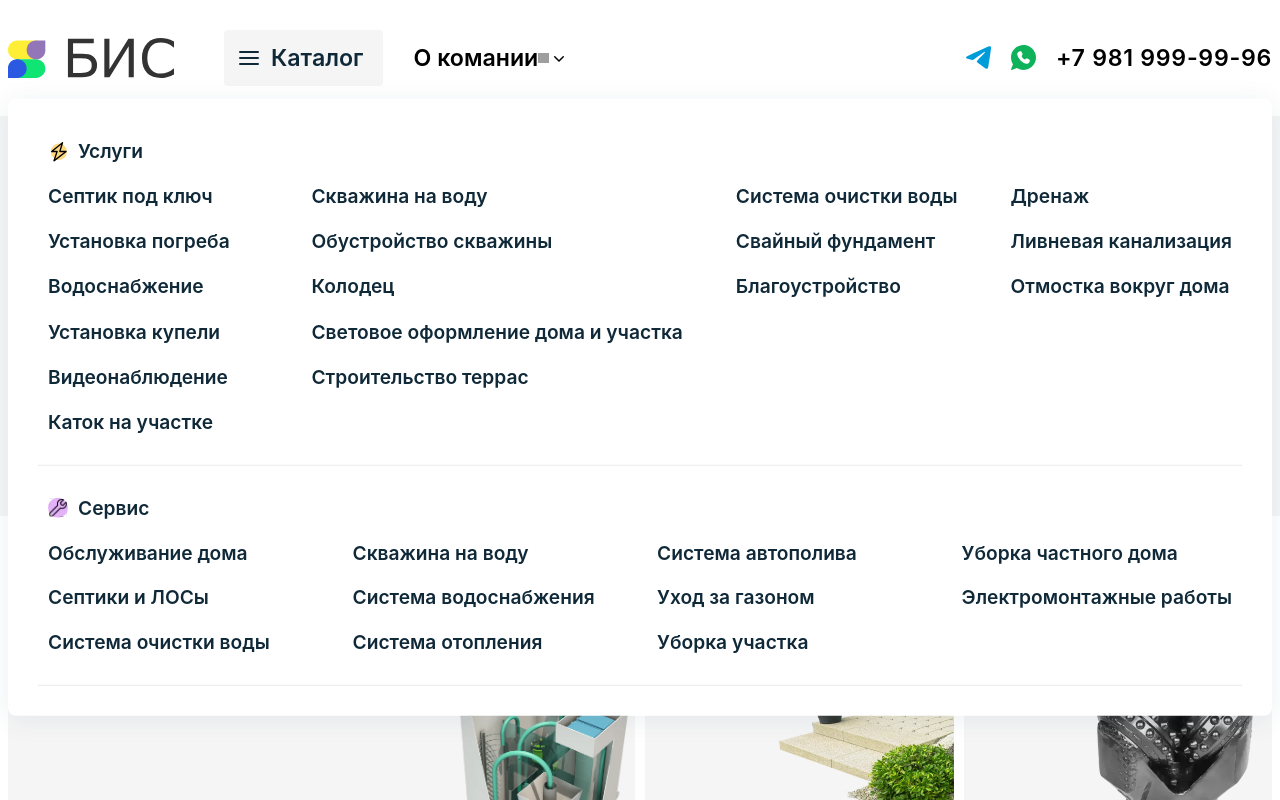
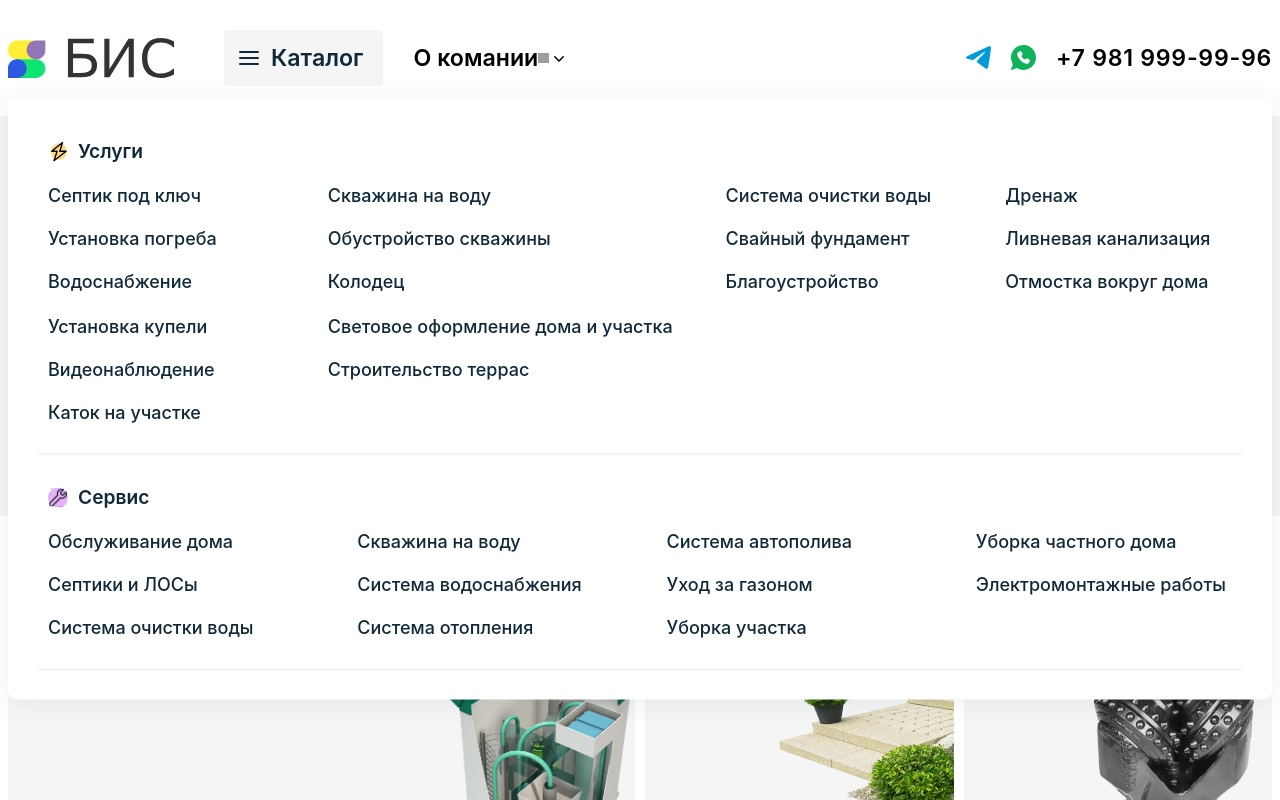
Before and after one commit to ShizLo/bis-tv, a Vue app: page / in a window 1280 px wide. Both pictures are taken after a click on the button "Каталог". Shown: the top 800 px of the page. Built offline with nearby package versions, Linux system fonts and the light colour scheme; grey boxes are pictures that could not be loaded.

Commit message:
Изменил шрифт в выпадающем меню

```diff
--- a/src/components/NavigationCatalog.vue
+++ b/src/components/NavigationCatalog.vue
@@ -9,7 +9,6 @@ export default {
     return {};
   },
   data: () => ({
-
     formIsVisible: 0,
   }),
   methods: {
@@ -21,48 +20,37 @@ export default {
       }
     },
   },
-    props: {
-
-    },
-    computed: {
-
-    }
-}
+  props: {},
+  computed: {},
+};
 </script>
 <template>
-      <Form
-      :class="formIsVisible === 1 ? 'form-feedback__show' : ''"
-      @someEvent="formVisible"/>
+  <Form :class="formIsVisible === 1 ? 'form-feedback__show' : ''" @someEvent="formVisible" />
   <div class="catalog__wrap">
     <ul class="catalog__list">
       <li class="catalog__list-item">
-                <span class="catalog__list-item__header">
-                    <img class="catalog__list-item__header__icon" width="20" height="20" alt="Услуги" src="../assets/icons/uslugi1.svg">
+        <span class="catalog__list-item_header">
+          <img class="catalog__list-item_header-icon" width="20" height="20" alt="Услуги" src="../assets/icons/uslugi1.svg" />
           Услуги
         </span>
 
-                <ul class="catalog__list-item__body">
-                    <li class="catalog__list-item__body-item">
+        <ul class="catalog__list-item_body">
+          <li class="catalog__list-item_body-item">
             <div class="catalog__item" data-test="0">
               <a class="catalog__link" @click="formVisible()">Септик под ключ</a>
             </div>
-
             <div class="catalog__item" data-test="1">
               <a class="catalog__link" href="/pogreba/">Установка погреба</a>
             </div>
 
             <div class="catalog__item" data-test="2">
-                            <a class="catalog__link" href="/vodosnabzhenie/">Водоснабжение
-                            </a>
+              <a class="catalog__link" href="/vodosnabzhenie/">Водоснабжение </a>
             </div>
           </li>
-
-                    <li class="catalog__list-item__body-item">
+          <li class="catalog__list-item_body-item">
             <div class="catalog__item" data-test="0">
-                            <a class="catalog__link" href="/skvazhina-na-vodu/">Скважина на воду
-                            </a>
+              <a class="catalog__link" href="/skvazhina-na-vodu/">Скважина на воду </a>
             </div>
-
             <div class="catalog__item" data-test="1">
               <a class="catalog__link" href="/skvazhina-na-vodu/obustroistvo/">Обустройство скважины</a>
             </div>
@@ -71,109 +59,83 @@ export default {
               <a class="catalog__link" href="/kolodec/">Колодец </a>
             </div>
           </li>
-
-                    <li class="catalog__list-item__body-item">
+          <li class="catalog__list-item_body-item">
             <div class="catalog__item" data-test="0">
-                            <a class="catalog__link" href="/sistema-ochistki-vodi/">Система очистки воды
-                            </a>
+              <a class="catalog__link" href="/sistema-ochistki-vodi/">Система очистки воды </a>
             </div>
-
             <div class="catalog__item" data-test="1">
               <a class="catalog__link" href="/svajnij-fundament/">Свайный фундамент</a>
             </div>
-
             <div class="catalog__item" data-test="2">
-                            <a class="catalog__link" href="/blagoustrojstvo/">Благоустройство
-                            </a>
+              <a class="catalog__link" href="/blagoustrojstvo/">Благоустройство </a>
             </div>
           </li>
-
-                    <li class="catalog__list-item__body-item">
+          <li class="catalog__list-item_body-item">
             <div class="catalog__item" data-test="0">
-                            <a class="catalog__link" href="/blagoustrojstvo/drenazh-ychastka/">Дренаж
-                            </a>
+              <a class="catalog__link" href="/blagoustrojstvo/drenazh-ychastka/">Дренаж </a>
             </div>
-
             <div class="catalog__item" data-test="1">
-                            <a class="catalog__link" href="/blagoustrojstvo/livnevaja-kanalizacija/">Ливневая
-                                канализация
-                            </a>
+              <a class="catalog__link" href="/blagoustrojstvo/livnevaja-kanalizacija/">Ливневая канализация </a>
             </div>
-
             <div class="catalog__item" data-test="2">
-                            <a class="catalog__link" href="/blagoustrojstvo/otmostka-vokrug-doma/">Отмостка вокруг
-                                дома</a>
+              <a class="catalog__link" href="/blagoustrojstvo/otmostka-vokrug-doma/">Отмостка вокруг дома</a>
             </div>
           </li>
-
-                    <li class="catalog__list-item__body-item">
+          <li class="catalog__list-item_body-item">
             <div class="catalog__item" data-test="0">
               <a class="catalog__link" href="/kupeli/">Установка купели</a>
             </div>
             <div class="catalog__item" data-test="1">
-                            <a class="catalog__link" href="/videonabljudenie/">Видеонаблюдение
-                            </a>
+              <a class="catalog__link" href="/videonabljudenie/">Видеонаблюдение </a>
             </div>
             <div class="catalog__item" data-test="2">
               <a class="catalog__link" href="/katok/">Каток на участке </a>
             </div>
           </li>
-
-                    <li class="catalog__list-item__body-item">
+          <li class="catalog__list-item_body-item">
             <div class="catalog__item" data-test="0">
               <a class="catalog__link" href="/ykrashenie-doma/">Световое оформление дома и участка</a>
             </div>
             <div class="catalog__item" data-test="1">
-                            <a class="catalog__link" href="/terrasi/">Строительство террас
-                            </a>
+              <a class="catalog__link" href="/terrasi/">Строительство террас </a>
             </div>
           </li>
         </ul>
       </li>
       <li class="catalog__list-item">
-                <a href="/service" class="catalog__list-item__header">
-                    <img class="catalog__list-item__header__icon" width="20" height="20" alt="Sewera Сервис" src="../assets/icons/serviceicon.svg">
+        <a href="/service" class="catalog__list-item_header">
+          <img class="catalog__list-item_header-icon" width="20" height="20" alt="Sewera Сервис" src="../assets/icons/serviceicon.svg" />
           Сервис
         </a>
-
-                <ul class="catalog__list-item__body">
-                    <li class="catalog__list-item__body-item">
+        <ul class="catalog__list-item_body">
+          <li class="catalog__list-item_body-item">
             <div class="catalog__item" data-test="0">
               <a class="catalog__link" href="/service/">Обслуживание дома</a>
             </div>
-
             <div class="catalog__item" data-test="1">
               <a class="catalog__link" href="/service/obluzhivanie-septikov/">Септики и ЛОСы</a>
             </div>
-
             <div class="catalog__item" data-test="2">
-                            <a class="catalog__link" href="/service/obsluzhivanie-sistem-vodopodgotovki/">Система
-                                очистки воды</a>
+              <a class="catalog__link" href="/service/obsluzhivanie-sistem-vodopodgotovki/">Система очистки воды</a>
             </div>
           </li>
-
-                    <li class="catalog__list-item__body-item">
+          <li class="catalog__list-item_body-item">
             <div class="catalog__item" data-test="0">
               <a class="catalog__link" href="/service/obsluzhivanie-skvazhini/">Скважина на воду</a>
             </div>
 
             <div class="catalog__item" data-test="1">
-                            <a class="catalog__link" href="/service/obsluzhivanie-sistem-vodosnabzhenija/">Система
-                                водоснабжения</a>
+              <a class="catalog__link" href="/service/obsluzhivanie-sistem-vodosnabzhenija/">Система водоснабжения</a>
             </div>
 
             <div class="catalog__item" data-test="2">
-                            <a class="catalog__link" href="/service/obsluzhivanie-sistem-otoplenija/">Система
-                                отопления</a>
+              <a class="catalog__link" href="/service/obsluzhivanie-sistem-otoplenija/">Система отопления</a>
             </div>
           </li>
-
-                    <li class="catalog__list-item__body-item">
+          <li class="catalog__list-item_body-item">
             <div class="catalog__item" data-test="0">
-                            <a class="catalog__link" href="/service/obsluzhivanie-sistemi-avtopoliva/">Система
-                                автополива</a>
+              <a class="catalog__link" href="/service/obsluzhivanie-sistemi-avtopoliva/">Система автополива</a>
             </div>
-
             <div class="catalog__item" data-test="1">
               <a class="catalog__link" href="/service/yxod-za-gazonom/">Уход за газоном</a>
             </div>
@@ -182,12 +144,10 @@ export default {
               <a class="catalog__link" href="/service/yborka-zagorodnogo-doma/">Уборка участка</a>
             </div>
           </li>
-
-                    <li class="catalog__list-item__body-item">
+          <li class="catalog__list-item_body-item">
             <div class="catalog__item" data-test="0">
               <a class="catalog__link" href="/service/cleaning-zagorodnogo-doma/">Уборка частного дома</a>
             </div>
-
             <div class="catalog__item" data-test="1">
               <a class="catalog__link" href="/service/rabota-s-elektrikoy/">Электромонтажные работы</a>
             </div>
@@ -197,15 +157,14 @@ export default {
     </ul>
   </div>
 </template>
-<style scoped>
+<style lang="scss" scoped>
+@use "../assets/styles/app.scss" as c;
 .form-feedback__show {
   display: block;
   opacity: 1;
 }
-
-
-
-.catalog__wrap {
+.catalog {
+  &__wrap {
     display: flex;
     flex-direction: column;
     align-items: flex-start;
@@ -217,70 +176,58 @@ export default {
     background: #fff;
     box-shadow: 0 4px 28px 0 rgba(0, 60, 92, 0.08);
   }
-.blog, .catalog__list {
+  &__list {
     width: 100%;
-}
-.catalog__list-item {
+    &-item {
       padding-bottom: 20px;
       padding-top: 20px;
       border-bottom: 1px solid #e8eaec;
       width: 100%;
-}
-.catalog__list-item:first-child {
-    padding-top: 0;
-}
-li {
-    list-style-type: none;
-}
-.catalog__list-item__header {
+      &_header {
         text-align: left;
         padding: 8px 10px;
         display: flex;
         align-items: center;
         color: #102938;
         font-size: 1.2rem;
-}
-.catalog__list-item__header__icon {
+        &-icon {
           width: 20px;
           min-width: 20px;
           height: 20px;
           margin-right: 10px;
           object-fit: contain;
-
         }
-.catalog__list-item__body {
+      }
+      &_body {
         width: 100%;
         display: grid;
         grid-template-columns: repeat(4, 1fr);
         grid-auto-flow: row;
         gap: 2px 33px;
       }
-.catalog__item {
+    }
+    &-item:first-child {
+      padding-top: 0;
+    }
+  }
+  &__item {
     transition: border-radius 0.3s, background 0.3s;
-}
-.catalog__item:hover {
+    &:hover {
       border-radius: 6px;
       background: #f5f5f5;
     }
-/* .catalog__link {
-    font: 700 16px / 150% "Roboto Flex";
+  }
+  &__link {
+    padding: 8px 10px;
+    font-weight: 500;
     display: flex;
     justify-content: stretch;
     align-items: center;
     gap: 7px;
-    color: #102938;
-    padding: 8px 10px;
-} */
-
-.catalog__link {
-    padding: 8px 10px;
-    display: flex;
-    justify-content: stretch;
-    align-items: center;
-    gap: 7px;
-    font-size: 1.2rem;
+    font-size: c.$fs-m;
     display: flex;
     width: 100%;
     color: #102938;
   }
+}
 </style>
```
Lines whose indentation alone changed are shown as unchanged.
